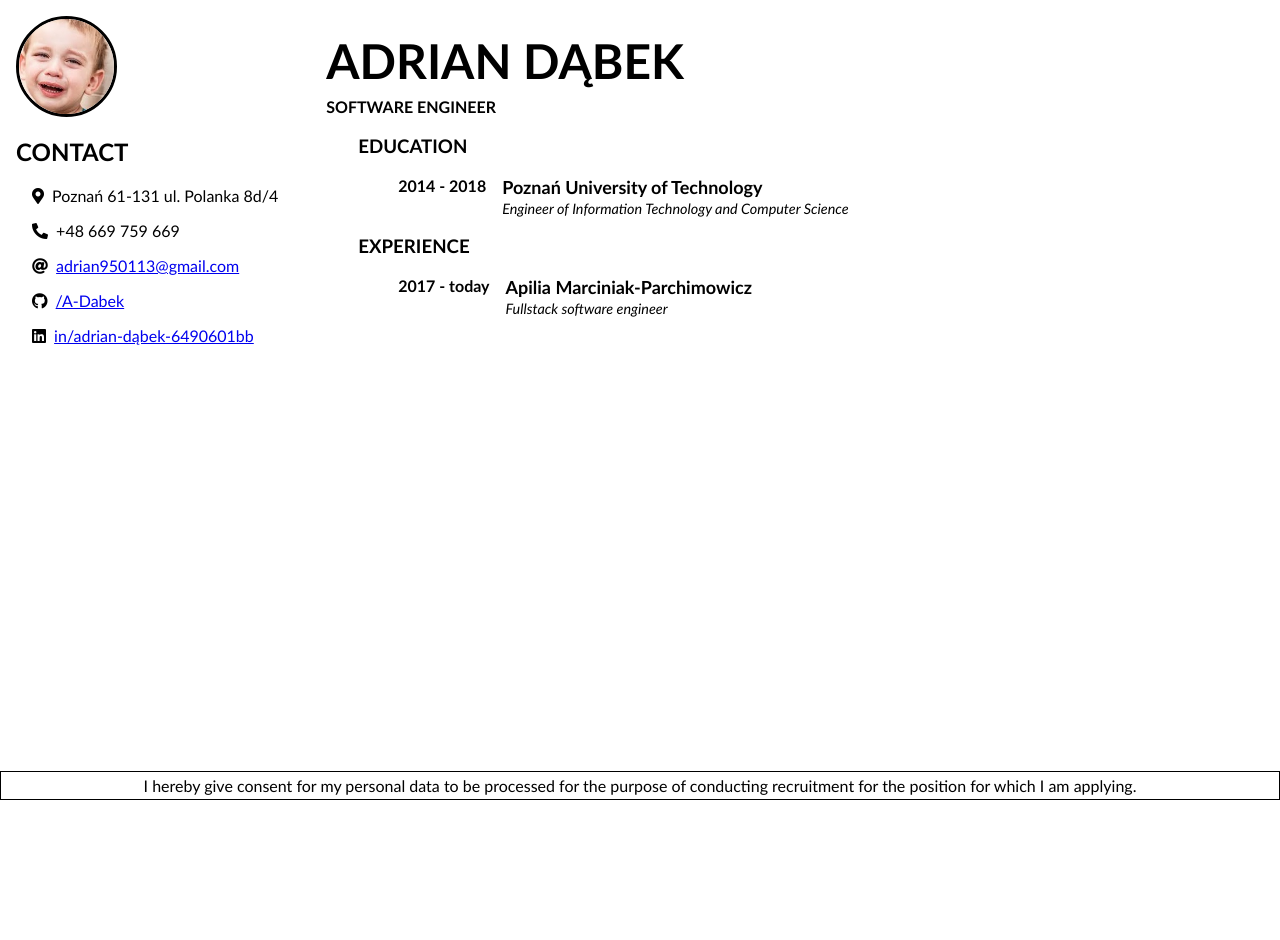
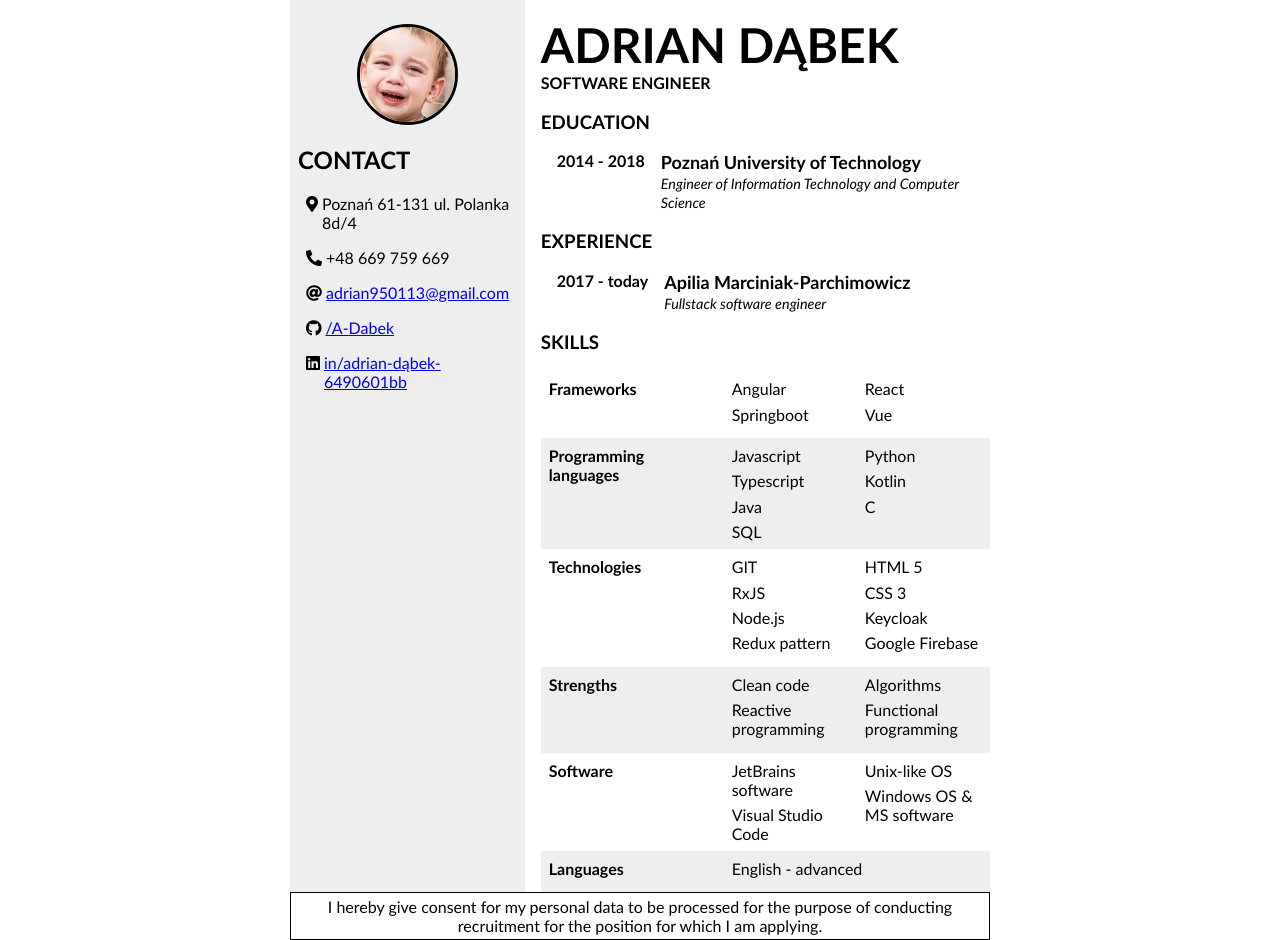
Before and after one commit to A-Dabek/resume, a website: page public/index.html in a window 1280 px wide. Before the commit the page ends 800 px from the top, so only its background shows below. Drawn offline with Linux system fonts and the light colour scheme.

Commit message:
styling and content

```diff
--- a/public/index.html
+++ b/public/index.html
@@ -70,7 +70,7 @@
               <div class="date-range">
                 2014 - 2018
               </div>
-              <div>
+              <div class="list-item__wrapper">
               <h4 class="list-item__header">Poznań University of Technology</h4>
               <span class="list-item__subtitle education__title">
                 Engineer of Information Technology and Computer Science
@@ -87,7 +87,7 @@
               <div class="date-range">
                 2017 - today
               </div>
-              <div>
+              <div class="list-item__wrapper">
               <h4 class="list-item__header"> Apilia Marciniak-Parchimowicz</h4>
               <span class="list-item__subtitle">
                 Fullstack software engineer
@@ -95,6 +95,70 @@
               </div>
             </li>
           </ol>
+        </section>
+
+        <section>
+          <h3 class="section-title">Skills</h3>
+          <div class="skills__container">
+          <div class="skills__wrapper">
+            <h4 class="skills__title">Frameworks</h4>
+            <ol class="skills__list">
+              <li class="skills__list-item">Angular</li>
+                <li class="skills__list-item">Springboot</li>
+                <li class="skills__list-item">React</li>
+                <li class="skills__list-item">Vue</li>
+            </ol>
+          </div>
+          <div class="skills__wrapper">
+            <h4 class="skills__title">Programming languages</h4>
+            <ol class="skills__list">
+                <li class="skills__list-item">Javascript</li>
+                <li class="skills__list-item">Typescript</li>
+                <li class="skills__list-item">Java</li>
+                <li class="skills__list-item">SQL</li>
+                <li class="skills__list-item">Python</li>
+                <li class="skills__list-item">Kotlin</li>
+                <li class="skills__list-item">C</li>
+            </ol>
+          </div>
+          <div class="skills__wrapper">
+            <h4 class="skills__title">Technologies</h4>
+            <ol class="skills__list">
+              <li class="skills__list-item">GIT</li>
+              <li class="skills__list-item">RxJS</li>
+              <li class="skills__list-item">Node.js</li>
+              <li class="skills__list-item">Redux pattern</li>
+              <li class="skills__list-item">HTML 5</li>
+              <li class="skills__list-item">CSS 3</li>
+              <li class="skills__list-item">Keycloak</li>
+              <li class="skills__list-item">Google Firebase</li>
+            </ol>
+          </div>
+          <div class="skills__wrapper">
+            <h4 class="skills__title">Strengths</h4>
+            <ol class="skills__list">
+              <li class="skills__list-item">Clean code</li>
+              <li class="skills__list-item">Reactive programming</li>
+              <li class="skills__list-item">Algorithms</li>
+              <li class="skills__list-item">Functional programming</li>
+            </ol>
+          </div>
+          <div class="skills__wrapper">
+            <h4 class="skills__title">Software</h4>
+            <ol class="skills__list">
+              <li class="skills__list-item">JetBrains software</li>
+              <li class="skills__list-item">Visual Studio Code</li>
+              <li class="skills__list-item">Unix-like OS</li>
+              <li class="skills__list-item">Windows OS & MS software</li>
+            </ol>
+          </div>
+          <div class="skills__wrapper">
+            <h4 class="skills__title">Languages</h4>
+            <ol class="skills__list" style="columns: 1">
+              <li class="skills__list-item">English - advanced</li>
+            </ol>
+          </div>
+          </div>
         </section>
       </div>
     </main>
--- a/public/main.css
+++ b/public/main.css
@@ -18,6 +18,8 @@ body {
 main {
   display: flex;
   flex: 1 0 auto;
+  max-width: min(100%, 700px);
+  margin: auto;
 }
 
 footer {
@@ -26,6 +28,9 @@ footer {
   text-align: center;
   padding-top: 0.25rem;
   padding-bottom: 0.25rem;
+  max-width: min(100%, 700px);
+  margin: auto;
+  box-sizing: border-box;
 }
 
 #name,
@@ -35,7 +40,8 @@ footer {
 
 #name {
   font-size: 3rem;
-  margin-bottom: 0.5rem;
+  margin-top: 1rem;
+  margin-bottom: 0;
 }
 
 #name__subtitle {
@@ -45,12 +51,10 @@ footer {
 
 #history {
   flex-grow: 1;
-  padding-left: 2rem;
-  padding-right: 5rem;
+  padding-left: 1rem;
 }
 
 #history section {
-  padding-left: 2rem;
 }
 
 #history .section-title {
@@ -59,6 +63,8 @@ footer {
 
 #history ol {
   list-style-type: none;
+  padding: 0;
+  margin-left: 1rem;
 }
 
 #history ol li {
@@ -66,8 +72,13 @@ footer {
 }
 
 #history .date-range {
+  flex-shrink: 0;
   margin-right: 1rem;
   font-weight: bold;
+}
+
+#history .list-item__wrapper {
+  flex-grow: 0;
 }
 
 #history .list-item__header {
@@ -80,3 +91,28 @@ footer {
   font-style: italic;
   font-size: 0.9rem;
 }
+
+.skills__container {
+  width: fit-content;
+  padding-left: rem;
+}
+.skills__wrapper {
+  display: flex;
+  padding: 0.5rem;
+}
+.skills__wrapper:nth-child(2n) {
+  display: flex;
+  background-color: #eeeeee;
+}
+.skills__list {
+  width: 60%;
+  columns: 2;
+  margin: 0;
+}
+.skills__title {
+  width: 40%;
+  margin: 0;
+}
+.skills__list-item {
+  margin-bottom: 0.4rem;
+}
--- a/public/personal.css
+++ b/public/personal.css
@@ -11,20 +11,25 @@
   border-radius: 50%;
   border: solid 3px black;
   box-shadow: 0 0 3px transparent;
+  margin: auto;
+  margin-top: 1.5rem;
 }
 
 #personal {
-  /* max-width: 25%; */
-  padding: 1rem;
+  padding-right: 0.5rem;
+  padding-left: 0.5rem;
+  background-color: #eeeeee;
 }
 
 #personal ul {
   list-style-type: none;
-  padding-left: 1rem;
+  padding-left: 0.5rem;
 }
 
 #personal ul li {
+  display: flex;
   margin-bottom: 1rem;
+  align-items: baseline;
 }
 
 #personal .icon {
```
